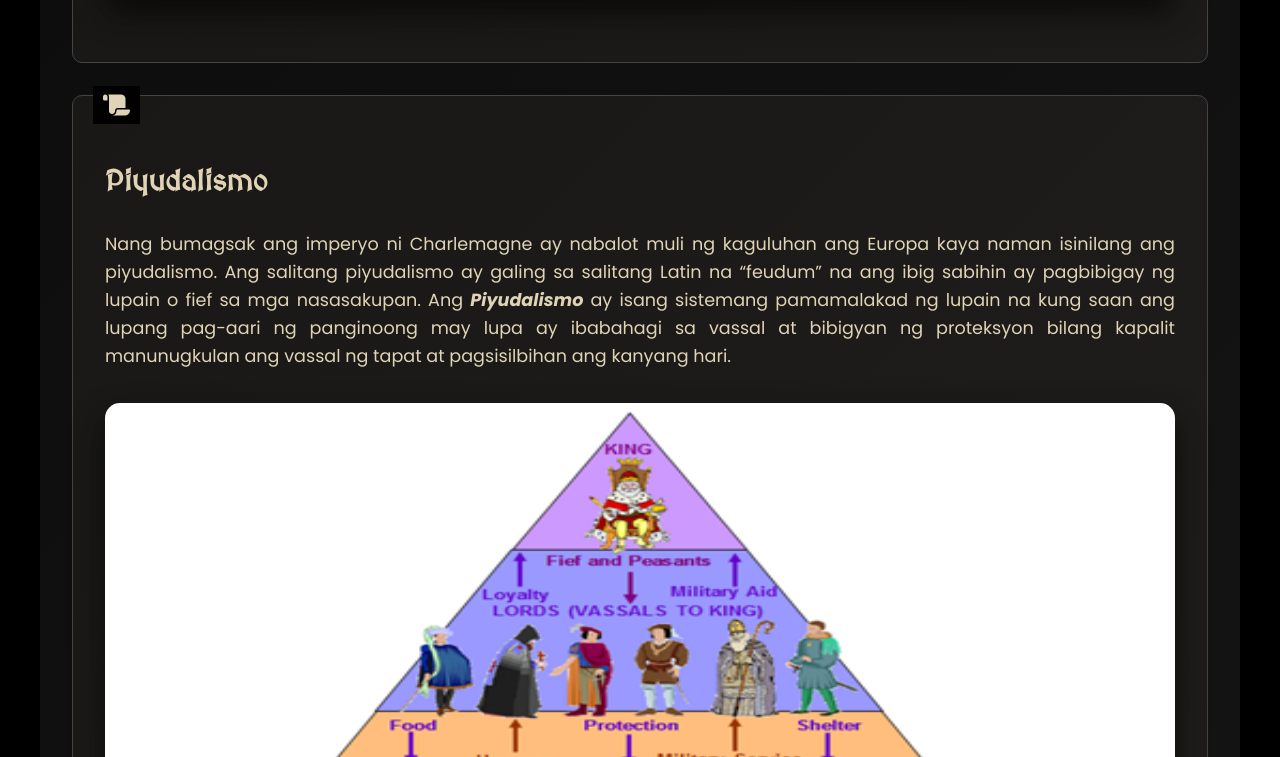
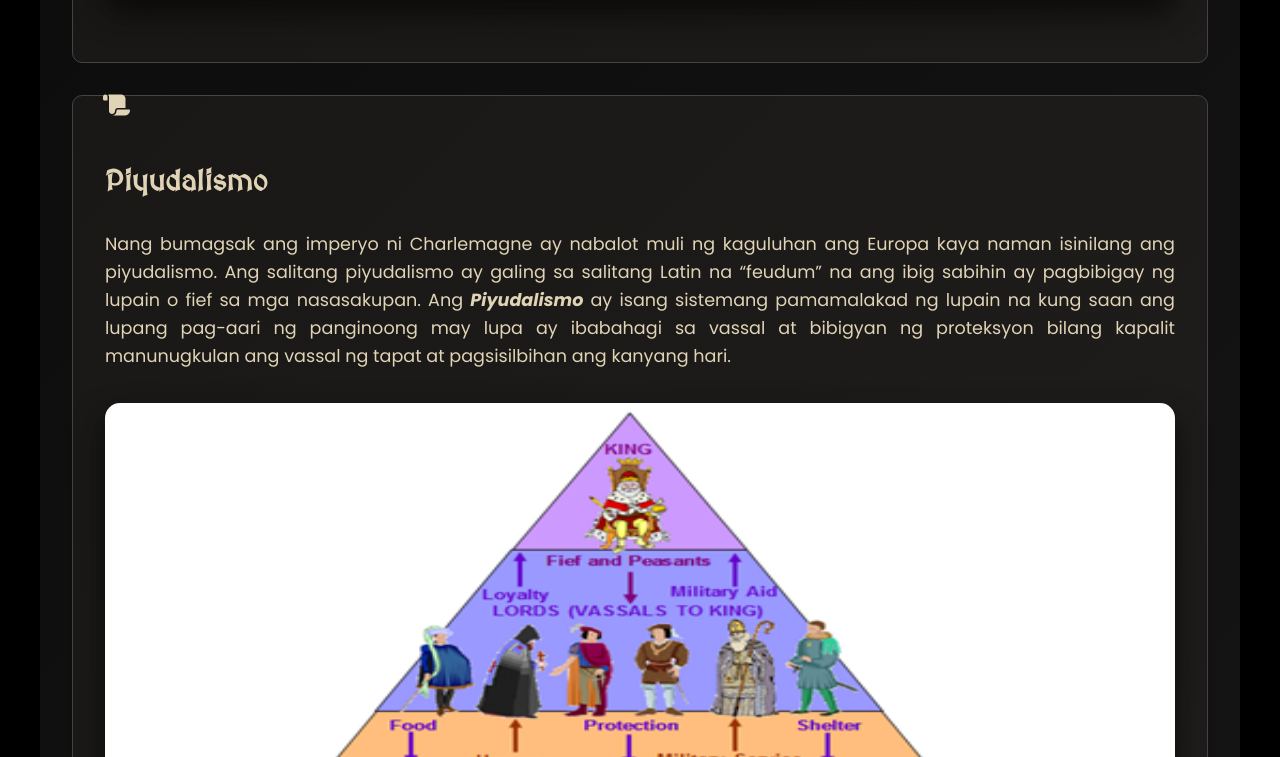
Before and after one commit to reyxdz/E-Linangan-v2.2, a plain HTML site: page aralin1.html in a window 1280 px wide. Shown: the part 4163-4920 px from the top of the page. Drawn offline with nearby package versions, Linux system fonts and the light colour scheme.

Commit message:
UI Update: Removed black square background from scroll-map icon

```diff
--- a/css-files/aralin.css
+++ b/css-files/aralin.css
@@ -84,7 +84,7 @@ body {
     position: absolute;
     top: -10px;
     left: 20px;
-    background: var(--dark-color);
+    background: transparent;
     padding: 0 10px;
     font-size: 1.5rem;
 }
```
